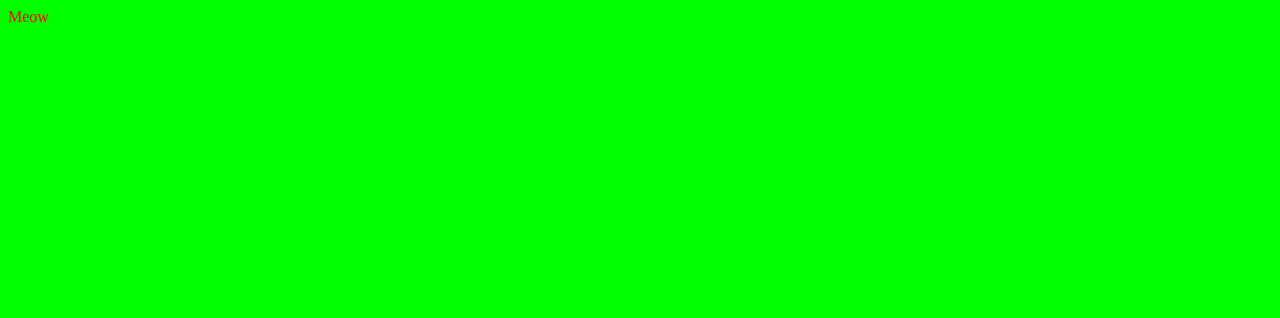
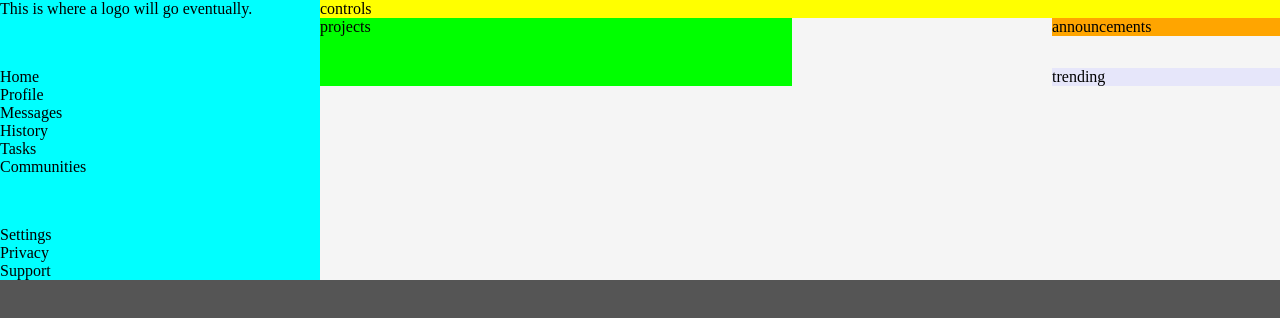
Before and after one commit to ericbrown8787/admin-dashboard-odin, a website built with Parcel: page src/index.html in a window 1280 px wide. Built offline with nearby package versions, Linux system fonts and the light colour scheme.

Commit message:
Create primary grid layout
I added HTML representing the main sections present in the design
file and styles for basic layout structure.

```diff
--- a/src/index.html
+++ b/src/index.html
@@ -9,6 +9,31 @@
     <script type="module" src="js/main.js"></script>
   </head>
   <body>
-    Meow
+    <div class="container">
+      <nav class="navbar">
+        <div class="navbar__logo">This is where a logo will go eventually.</div>
+        <ul class="navbar__links">
+          <li class="navbar__links--link">Home</li>
+          <li class="navbar__links--link">Profile</li>
+          <li class="navbar__links--link">Messages</li>
+          <li class="navbar__links--link">History</li>
+          <li class="navbar__links--link">Tasks</li>
+          <li class="navbar__links--link">Communities</li>
+        </ul>
+        <ul class="navbar__links">
+          <li class="navbar__links--link">Settings</li>
+          <li class="navbar__links--link">Privacy</li>
+          <li class="navbar__links--link">Support</li>
+        </ul>
+      </nav>
+      <main class="main">
+        <header class="controls">controls</header>
+        <section class="feed">
+          <article class="projects">projects</article>
+          <article class="announcements">announcements</article>
+          <article class="trending">trending</article>
+        </section>
+      </main>
+    </div>
   </body>
 </html>
--- a/src/scss/main.scss
+++ b/src/scss/main.scss
@@ -1,8 +1,49 @@
 @use "variables";
 @use "typography";
 @use "colors";
+@use "reset.scss";
 
 body {
-  color: red;
+  background: #555;
+}
+
+.container {
+  display: grid;
+  grid-template-columns: 1fr 3fr;
+}
+
+.navbar {
+  display: grid;
+  gap: 50px;
+  background: cyan;
+}
+
+.main {
+  background: whitesmoke;
+}
+
+.feed {
+  display: grid;
+  grid-template-columns: repeat(4, 1fr);
+  row-gap: 2rem;
+  column-gap: 1rem;
+}
+.controls {
+  background: yellow;
+}
+
+.projects {
   background: lime;
+  grid-column: 1/3;
+  grid-row: span 2;
 }
+
+.announcements {
+  background: orange;
+  grid-column: 4/4;
+}
+
+.trending {
+  background: lavender;
+  grid-column: 4/4;
+}
--- /dev/null
+++ b/src/scss/reset.scss
@@ -0,0 +1,7 @@
+*,
+*::before,
+*::after {
+  box-sizing: border-box;
+  padding: 0;
+  margin: 0;
+}
```
